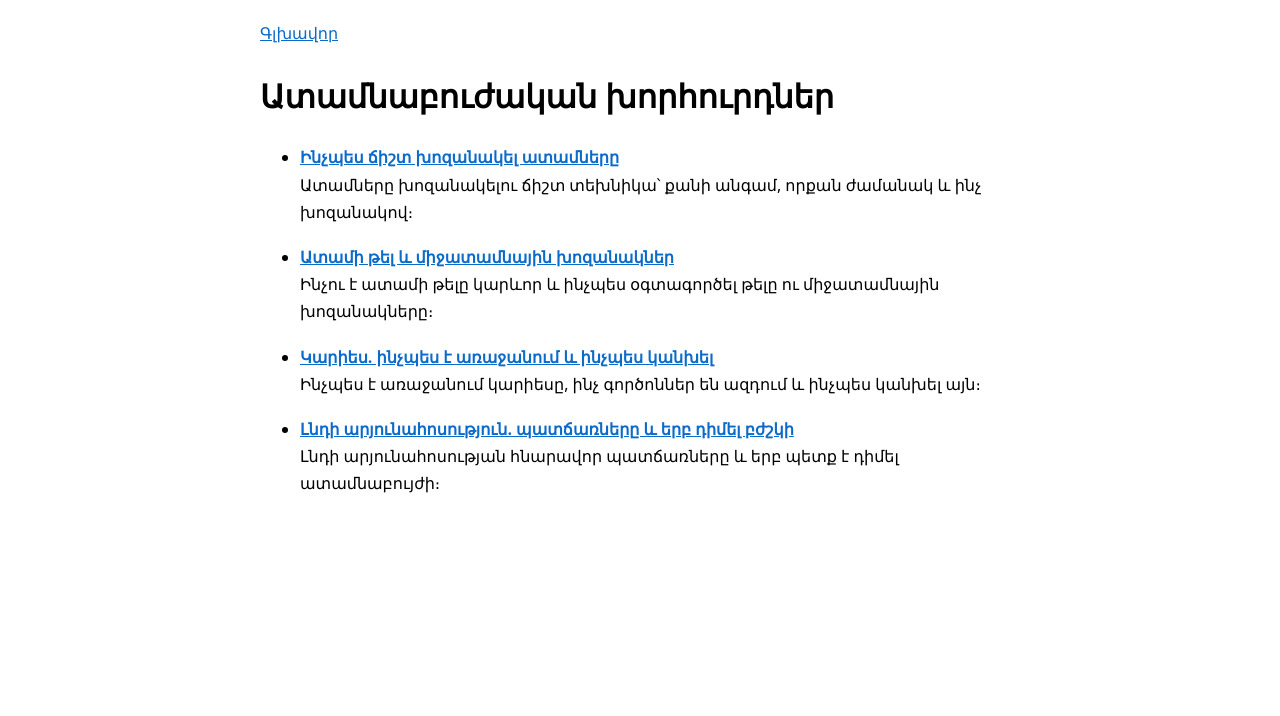
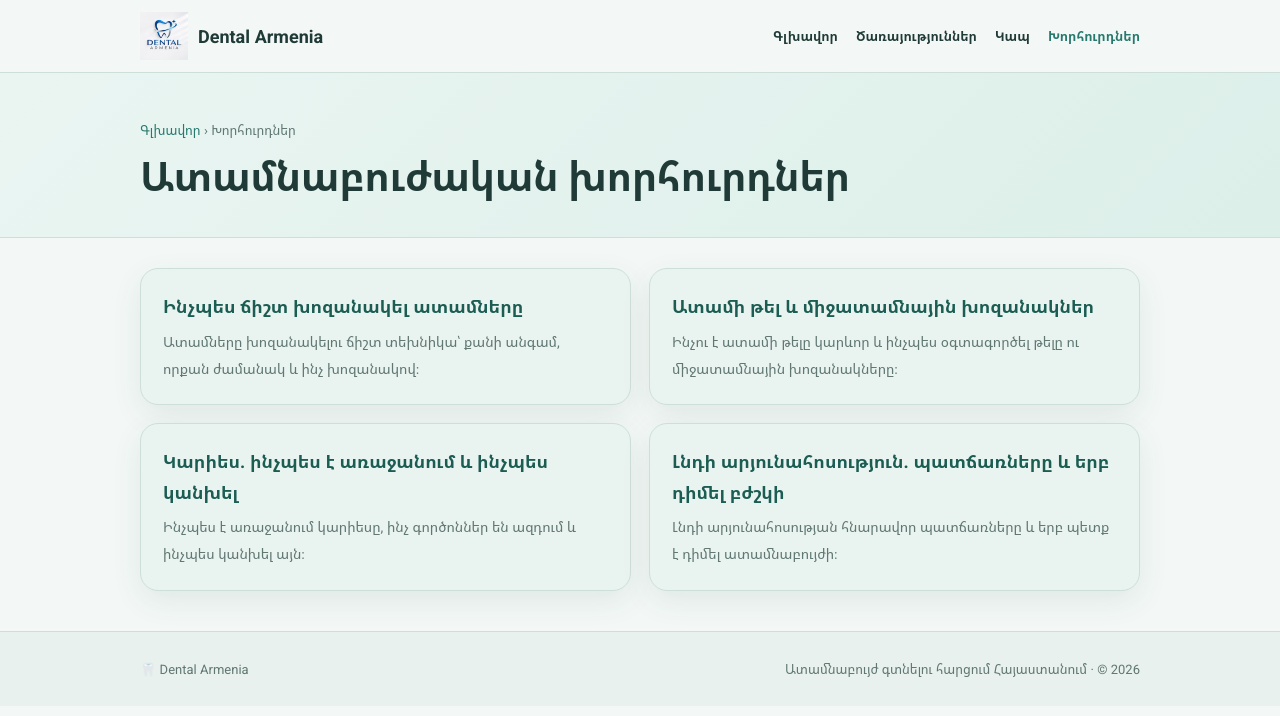
Before and after one commit to dentalarmenia1-jpg/dental-armenia, a plain HTML site: page blog/index.html in a window 1280 px wide. Drawn offline with Linux system fonts and the light colour scheme.

Commit message:
Update index.html

```diff
--- a/blog/index.html
+++ b/blog/index.html
@@ -3,5 +3,48 @@
 <title>Ատամնաբուժական խորհուրդներ | Dental Armenia</title>
 <meta name="description" content="Օգտակար հոդվածներ ատամների խնամքի, կանխարգելման և բուժման մասին։">
 <link rel="canonical" href="https://dentalarmenia.com/blog/">
-<style>body{font-family:system-ui,Arial,sans-serif;line-height:1.7;max-width:760px;margin:0 auto;padding:20px}li{margin-bottom:18px}a{color:#0b6bcb}</style>
-</head><body><nav><a href="/">Գլխավոր</a></nav><h1>Ատամնաբուժական խորհուրդներ</h1><ul><li><a href="/blog/brushing-teeth.html"><strong>Ինչպես ճիշտ խոզանակել ատամները</strong></a><br>Ատամները խոզանակելու ճիշտ տեխնիկա՝ քանի անգամ, որքան ժամանակ և ինչ խոզանակով։</li><li><a href="/blog/dental-floss.html"><strong>Ատամի թել և միջատամնային խոզանակներ</strong></a><br>Ինչու է ատամի թելը կարևոր և ինչպես օգտագործել թելը ու միջատամնային խոզանակները։</li><li><a href="/blog/caries-prevention.html"><strong>Կարիես. ինչպես է առաջանում և ինչպես կանխել</strong></a><br>Ինչպես է առաջանում կարիեսը, ինչ գործոններ են ազդում և ինչպես կանխել այն։</li><li><a href="/blog/bleeding-gums.html"><strong>Լնդի արյունահոսություն. պատճառները և երբ դիմել բժշկի</strong></a><br>Լնդի արյունահոսության հնարավոր պատճառները և երբ պետք է դիմել ատամնաբույժի։</li></ul></body></html>
+
+
+<meta property="og:type" content="website"><meta property="og:title" content="Ատամնաբուժական խորհուրդներ | Dental Armenia"><meta property="og:url" content="https://dentalarmenia.com/blog/"><link rel="icon" type="image/png" href="/logo.png"><meta property="og:image" content="https://dentalarmenia.com/og-image.jpg">
+<meta name="theme-color" content="#eaf5f2">
+<script async src="https://www.googletagmanager.com/gtag/js?id=G-RFY0J6SM9Q"></script>
+<script>window.dataLayer=window.dataLayer||[];function gtag(){dataLayer.push(arguments);}gtag('js',new Date());gtag('config','G-RFY0J6SM9Q');</script>
+<link rel="preconnect" href="https://fonts.googleapis.com"><link rel="preconnect" href="https://fonts.gstatic.com" crossorigin>
+<link rel="stylesheet" href="https://fonts.googleapis.com/css2?family=Noto+Sans+Armenian:wght@400..800&family=Roboto:wght@400;700&display=swap">
+<style>
+:root{--primary:#27796e;--primary-dark:#1b5c53;--primary-light:#dcefe9;--background:#f3f8f6;--surface:#e9f3ef;--text:#203b37;--muted:#607772;--border:#cddfd8;--shadow:0 10px 30px rgba(33,78,68,.09)}
+*{box-sizing:border-box}html{scroll-behavior:smooth}
+body{margin:0;color:var(--text);background:var(--background);font-family:"Noto Sans Armenian",Roboto,Arial,sans-serif;line-height:1.7}
+a{color:var(--primary-dark)}img{display:block;max-width:100%}
+.container{width:min(1000px,calc(100% - 32px));margin:0 auto}
+.site-header{position:sticky;top:0;z-index:50;background:rgba(243,248,246,.96);border-bottom:1px solid var(--border);backdrop-filter:blur(12px)}
+.header-inner{display:flex;min-height:72px;align-items:center;justify-content:space-between;gap:16px}
+.brand{display:flex;align-items:center;gap:10px;text-decoration:none;color:var(--text)}
+.brand img{width:48px;height:48px;object-fit:contain}
+.brand-name{font-size:18px;font-weight:800}
+.main-nav{display:flex;gap:18px;flex-wrap:wrap}
+.main-nav a{color:var(--text);font-size:13px;font-weight:600;text-decoration:none}
+.main-nav a:hover,.main-nav a.on{color:var(--primary)}
+.page-hero{padding:46px 0 36px;background:linear-gradient(135deg,#eaf5f2,#dcefe9);border-bottom:1px solid var(--border)}
+.crumbs{font-size:13px;color:var(--muted);margin-bottom:10px}.crumbs a{text-decoration:none;color:var(--primary)}
+.page-hero h1{margin:0;font-size:clamp(26px,4.5vw,40px);line-height:1.25;letter-spacing:-.5px}
+.card{margin:-18px auto 30px;padding:32px;border:1px solid var(--border);border-radius:22px;background:#fff;box-shadow:var(--shadow);position:relative}
+.card h2{margin:1.5em 0 .4em;font-size:22px;color:var(--primary-dark)}
+.card p,.card li{font-size:16px}.card ul{padding-left:22px}.card li{margin-bottom:6px}
+.btn{display:inline-flex;min-height:48px;align-items:center;padding:12px 24px;border-radius:12px;color:#fff!important;background:var(--primary);font-weight:700;text-decoration:none;box-shadow:0 7px 18px rgba(39,121,110,.16);margin:22px 0 6px}
+.btn:hover{background:var(--primary-dark)}
+.note{margin-top:22px;padding:14px 18px;border-left:4px solid var(--primary);border-radius:10px;background:var(--surface);color:var(--muted);font-size:14px}
+.related{margin:0 0 40px}.related h3{font-size:20px}
+.grid{display:grid;grid-template-columns:repeat(2,minmax(0,1fr));gap:18px}
+.tile{display:block;padding:22px;border:1px solid var(--border);border-radius:18px;background:var(--surface);box-shadow:var(--shadow);text-decoration:none;color:var(--text);transition:transform .2s}
+.tile:hover{transform:translateY(-4px)}.tile strong{display:block;font-size:18px;margin-bottom:6px;color:var(--primary-dark)}.tile span{font-size:14px;color:var(--muted)}
+.site-footer{padding:26px 0;border-top:1px solid var(--border);background:#e8f1ed;font-size:13px;color:var(--muted)}
+.site-footer .container{display:flex;justify-content:space-between;gap:12px;flex-wrap:wrap}
+@media(max-width:760px){.main-nav a:not(.keep){display:none}.card{padding:22px 18px}.grid{grid-template-columns:1fr}.brand-name{font-size:16px}}
+</style>
+</head><body><header class="site-header"><div class="container header-inner">
+<a class="brand" href="/"><img src="/logo.webp" alt="Dental Armenia" width="48" height="48"><span class="brand-name">Dental Armenia</span></a>
+<nav class="main-nav"><a class="keep" href="/">Գլխավոր</a><a href="/#services">Ծառայություններ</a><a href="/#contact">Կապ</a><a class="keep on" href="/blog/">Խորհուրդներ</a></nav>
+</div></header>
+<section class="page-hero"><div class="container"><div class="crumbs"><a href="/">Գլխավոր</a> › Խորհուրդներ</div><h1>Ատամնաբուժական խորհուրդներ</h1></div></section>
+<main class="container" style="padding:30px 0 40px"><div class="grid"><a class="tile" href="/blog/brushing-teeth.html"><strong>Ինչպես ճիշտ խոզանակել ատամները</strong><span>Ատամները խոզանակելու ճիշտ տեխնիկա՝ քանի անգամ, որքան ժամանակ և ինչ խոզանակով։</span></a><a class="tile" href="/blog/dental-floss.html"><strong>Ատամի թել և միջատամնային խոզանակներ</strong><span>Ինչու է ատամի թելը կարևոր և ինչպես օգտագործել թելը ու միջատամնային խոզանակները։</span></a><a class="tile" href="/blog/caries-prevention.html"><strong>Կարիես. ինչպես է առաջանում և ինչպես կանխել</strong><span>Ինչպես է առաջանում կարիեսը, ինչ գործոններ են ազդում և ինչպես կանխել այն։</span></a><a class="tile" href="/blog/bleeding-gums.html"><strong>Լնդի արյունահոսություն. պատճառները և երբ դիմել բժշկի</strong><span>Լնդի արյունահոսության հնարավոր պատճառները և երբ պետք է դիմել ատամնաբույժի։</span></a></div></main><footer class="site-footer"><div class="container"><span>🦷 Dental Armenia</span><span>Ատամնաբույժ գտնելու հարցում Հայաստանում · © 2026</span></div></footer></body></html>
```
